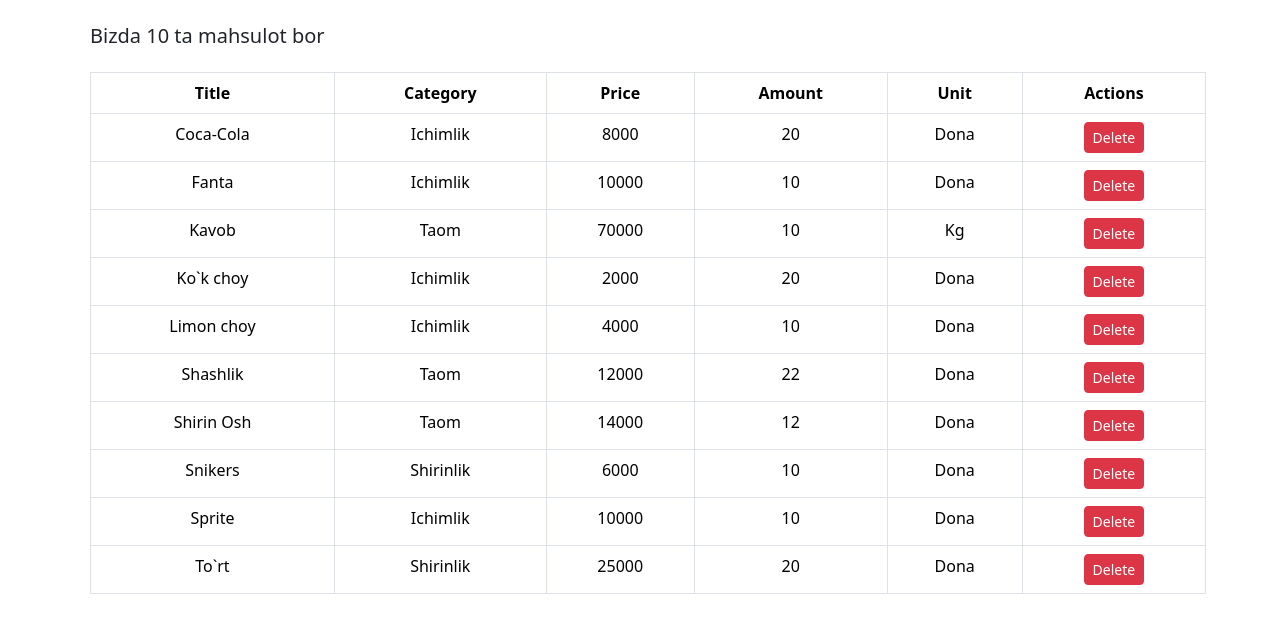
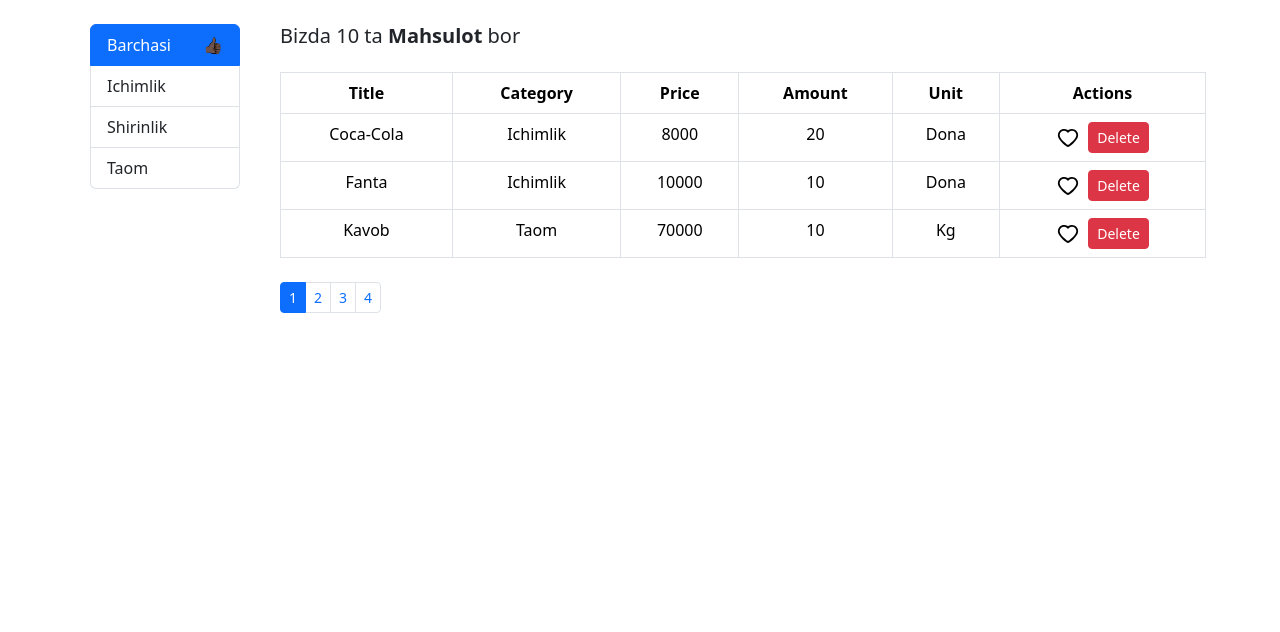
Before and after one commit to Yokubjanovichh/ustoz-arlonbek-alimbayev-ypu-tube, a React (Create React App) app: page / in a window 1280 px wide. Shown: the top 632 px of the page. Built offline with nearby package versions, Linux system fonts and the light colour scheme.

Commit message:
finish code foods-app

```diff
--- a/package.json
+++ b/package.json
@@ -8,6 +8,7 @@
     "@testing-library/user-event": "^13.5.0",
     "boostrap": "^2.0.0",
     "bootstrap": "^5.3.0",
+    "lodash": "^4.17.21",
     "react": "^18.2.0",
     "react-dom": "^18.2.0",
     "react-icons": "^4.10.1",
--- /dev/null
+++ b/src/App.css
@@ -0,0 +1,21 @@
+* {
+  margin: 0;
+  padding: 0;
+  box-sizing: border-box;
+  user-select: none;
+}
+
+.like-btn {
+  cursor: pointer;
+  transition: 0.3s all ease-in-out;
+}
+
+.like-btn:active {
+  transform: scale(0.9);
+}
+
+.list-group-item {
+  cursor: pointer;
+  display: flex !important;
+  justify-content: space-between;
+}
--- a/src/App.js
+++ b/src/App.js
@@ -1,4 +1,5 @@
 import Foods from "./components/foods";
+import "./App.css";
 function App() {
   return (
     <main className="container">
--- /dev/null
+++ b/src/components/common/like.jsx
@@ -0,0 +1,11 @@
+import { AiFillHeart, AiOutlineHeart } from "react-icons/ai";
+
+const attr = {
+  size: "1.5rem",
+  className: "like-btn",
+};
+
+export default function Like({ liked, onToggleLike }) {
+  const Icon = liked ? AiFillHeart : AiOutlineHeart;
+  return <Icon onClick={onToggleLike} {...attr} />;
+}
--- /dev/null
+++ b/src/components/common/list-group.jsx
@@ -0,0 +1,32 @@
+import PropTypes from "prop-types";
+
+const ListGroup = ({ category, onSelectItem, selectedItem, textKey = "name", valueKey = "_id" }) => {
+  // default props 2 usul
+  return (
+    <ul className="list-group mx-2 my-4">
+      {category.map((category) => {
+        const current = category[valueKey] === selectedItem[valueKey];
+        return (
+          <li key={category[textKey]} onClick={() => onSelectItem(category)} className={`list-group-item ${current && "active"}`} aria-current="true">
+            {category[textKey]} {current && <span>👍🏿</span>}
+          </li>
+        );
+      })}
+    </ul>
+  );
+};
+
+ListGroup.propTypes = {
+  textKey: PropTypes.string, // isRequired bu majburiy degani bizga esa majburiy wart emas
+  valueKey: PropTypes.string,
+  category: PropTypes.array.isRequired,
+  onSelectItem: PropTypes.func.isRequired,
+  selectedItem: PropTypes.object.isRequired,
+};
+
+// ListGroup.defaultProps = {
+//   valueKey: "_id",
+//   textKey: "name",
+// };  => default props 1 usul
+
+export default ListGroup;
--- /dev/null
+++ b/src/components/common/pagination.jsx
@@ -0,0 +1,19 @@
+import _ from "lodash";
+const Pagination = ({ countItem, pageSize, onPageChange, currentPage }) => {
+  const pageCount = Math.ceil(countItem / pageSize);
+  if (pageCount === 1) return null;
+  const pages = _.range(1, pageCount + 1);
+  return (
+    <ul className="pagination pagination-sm mx-2 my-4">
+      {pages.map((page) => (
+        <li key={page} className={`page-item ${currentPage === page && "active"}`} aria-current="page">
+          <a className="page-link" href="#1" onClick={() => onPageChange(page)}>
+            {page}
+          </a>
+        </li>
+      ))}
+    </ul>
+  );
+};
+
+export default Pagination;
--- /dev/null
+++ b/src/components/common/prefix.jsx
@@ -0,0 +1,9 @@
+const Prefix = ({ count, data }) => {
+  return (
+    <p className="h5 m-2 my-4">
+      Bizda {count} ta <b>{(data._id && data.name) || "Mahsulot"}</b> bor
+    </p>
+  );
+};
+
+export default Prefix;
--- a/src/components/foods.jsx
+++ b/src/components/foods.jsx
@@ -1,22 +1,55 @@
 import React, { Component } from "react";
 import { getFoods } from "../services/fakeFoods";
+import Like from "./common/like";
+import Pagination from "./common/pagination";
+import { Paginate } from "../utils/paginate";
+import ListGroup from "./common/list-group";
+import { getCategories } from "../services/fakeCategories";
+import Prefix from "./common/prefix";
 
 class Foods extends Component {
   state = {
-    foods: getFoods(),
+    foods: [],
+    category: [],
+    pageSize: 3,
+    currentPage: 1,
+    selectedCategory: {},
   };
   handleDelete = (food) => {
     const { _id } = food; // distrukturing
     const foods = this.state.foods.filter((food) => food._id !== _id);
     this.setState({ foods });
   };
+  handleToggleLike = (selectedFood) => {
+    const { foods } = this.state;
+    const index = foods.indexOf(selectedFood);
+    foods[index] = { ...selectedFood, liked: !foods[index].liked };
+    this.setState({ foods });
+  };
+  handleChange = (page) => {
+    this.setState({ currentPage: page });
+  };
+  handleSelectItem = (seletedItem) => {
+    this.setState({ selectedCategory: seletedItem, currentPage: 1 });
+  };
+  componentDidMount() {
+    const foods = getFoods();
+    const category = getCategories();
+    this.setState({ foods, category: [{ name: "Barchasi" }, ...category] });
+  }
   render() {
-    const { foods } = this.state;
-    const count = foods.length;
+    const { foods, pageSize, currentPage, category, selectedCategory } = this.state;
+    const filteredFoods = selectedCategory._id ? foods.filter((food) => food.category._id === selectedCategory._id) : foods;
+    const paginated = Paginate(filteredFoods, currentPage, pageSize);
+    const count = filteredFoods.length;
+    if (!count) return <p className="h5 m-2 my-4">Bizda malumotlar mavjud emas</p>;
     return (
-      <>
-        <p className="h5 m-2 my-4">{count === 0 ? "Bizda malumotlar mavjud emas" : `Bizda  ${count} ta mahsulot bor`}</p>
-        {count !== 0 && (
+      <div className="row">
+        <div className="col-2">
+          <ListGroup category={category} onSelectItem={this.handleSelectItem} selectedItem={selectedCategory} />
+        </div>
+        <div className="col">
+          <Prefix count={count} data={selectedCategory} />
           <table className="table table-bordered text-center m-2">
             <thead>
               <tr>
@@ -29,7 +62,7 @@
               </tr>
             </thead>
             <tbody>
-              {foods.map((food) => (
+              {paginated.map((food) => (
                 <tr key={food._id}>
                   <td>{food.title}</td>
                   <td>{food.category.name}</td>
@@ -37,7 +70,8 @@
                   <td>{food.amount}</td>
                   <td>{food.unit}</td>
                   <td>
-                    <button onClick={() => this.handleDelete(food)} className="btn btn-danger btn-sm">
+                    <Like liked={food.liked} onToggleLike={() => this.handleToggleLike(food)} />
+                    <button onClick={() => this.handleDelete(food)} className="btn btn-danger btn-sm ms-2">
                       Delete
                     </button>
                   </td>
@@ -45,8 +79,9 @@
               ))}
             </tbody>
           </table>
-        )}
-      </>
+          <Pagination countItem={count} pageSize={pageSize} onPageChange={this.handleChange} currentPage={currentPage} />
+        </div>
+      </div>
     );
   }
 }
--- /dev/null
+++ b/src/utils/paginate.js
@@ -0,0 +1,5 @@
+import _ from "lodash"; // underscore
+export const Paginate = (items, currentPage, pageSize) => {
+  const startIndex = (currentPage - 1) * pageSize;
+  return _(items).slice(startIndex).take(pageSize).value();
+};
```
Also changed, not shown: 2 other files (tests, documents, lock files or other folders).
